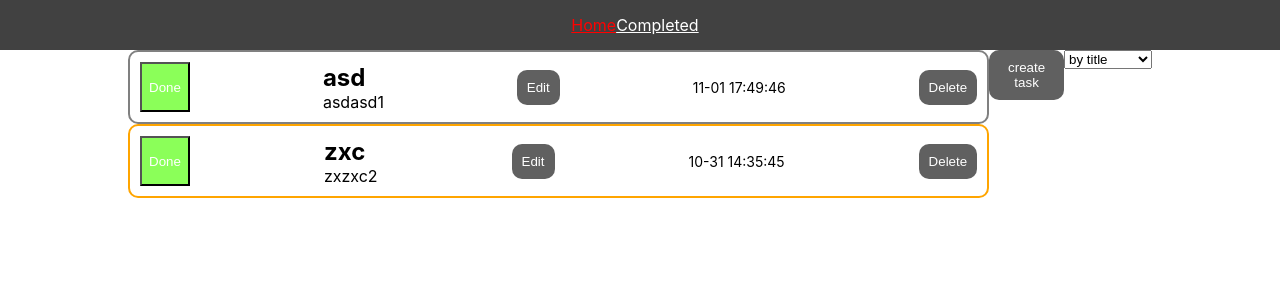
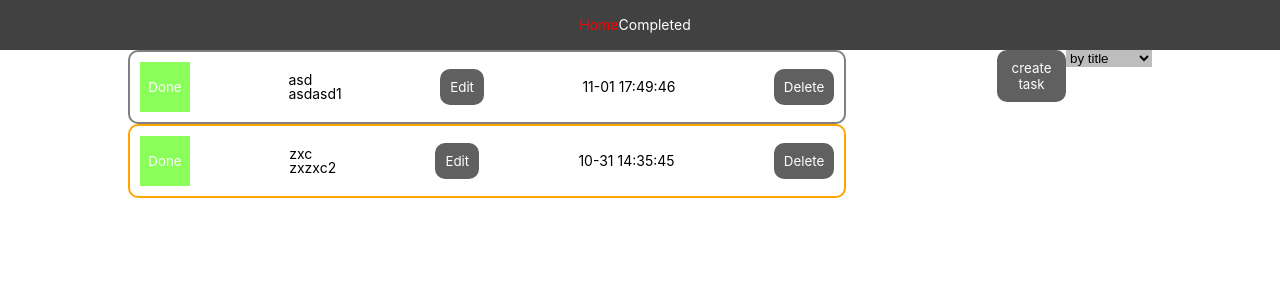
Before and after one commit to ib1zza/todo-typescript, a React (Create React App) app: page /home in a window 1280 px wide. Shown: the top 300 px of the page. Built offline with nearby package versions, Linux system fonts and the light colour scheme.

Commit message:
before adding font awesome

```diff
--- a/src/App.tsx
+++ b/src/App.tsx
@@ -1,6 +1,7 @@
 import React from "react";
 import { Routes, Route } from "react-router-dom";
 import "./App.css";
+import "./nullstyle.css";
 import HomePage from "./pages/HomePage";
 import Navigation from "./components/Navigation";
 import CompletedPage from "./pages/CompletedPage";
--- /dev/null
+++ b/src/UI/SearchBar.tsx
@@ -0,0 +1,12 @@
+import React from "react";
+import s from "../css/SearchBar.module.css";
+
+const SearchBar = () => {
+  return (
+    <div className={s.searchBar}>
+      <input />
+    </div>
+  );
+};
+
+export default SearchBar;
--- /dev/null
+++ b/src/UI/Select.tsx
@@ -0,0 +1,16 @@
+import React from "react";
+import s from "../css/Select.module.css";
+interface SelectProps {
+  children?: React.ReactNode;
+  params?: any[];
+  [x: string]: any;
+}
+const Select: React.FC<SelectProps> = ({ children, ...params }) => {
+  return (
+    <select className={s.select} {...params}>
+      {children}
+    </select>
+  );
+};
+
+export default Select;
--- a/src/components/CreateTaskForm.tsx
+++ b/src/components/CreateTaskForm.tsx
@@ -23,8 +23,8 @@ const CreateTaskForm: React.FC<CreateTaskFormProps> = ({ hideF }) => {
     priority: 4,
   });
   //функция проверяет записано ли чтото в заголовке нового туду и если да, то отправляет запрос на создание нового туду, а также вызывает перерисовку списка для его корректного отображения.
-  const check = (e: React.FormEvent) => {
-    e.preventDefault();
+  const check = (e?: React.FormEvent) => {
+    if (e) e.preventDefault();
     if (state.title.trim()) {
       dispatch(
         createTodo({
@@ -35,13 +35,12 @@ const CreateTaskForm: React.FC<CreateTaskFormProps> = ({ hideF }) => {
           priority: state.priority,
         })
       );
-      console.log(state.priority);
       setState({
         title: "",
         description: "",
         priority: 0,
       });
-      dispatch(filterTodo("current"));
+      dispatch(filterTodo());
       hideF();
     }
   };
@@ -56,6 +55,9 @@ const CreateTaskForm: React.FC<CreateTaskFormProps> = ({ hideF }) => {
           setState((state) => {
             return { ...state, title: e.target.value };
           })
+        }
+        onKeyDown={(e: React.KeyboardEvent<HTMLInputElement>) =>
+          e.key === "Enter" ? check() : null
         }
       />
       <input
--- a/src/components/SortSelect.tsx
+++ b/src/components/SortSelect.tsx
@@ -1,27 +1,28 @@
-import React, { useEffect, useState } from "react";
-import { useAppDispatch } from "../hooks/hooks";
+import React, { useEffect } from "react";
+import { useAppDispatch, useAppSelector } from "../hooks/hooks";
 import { filterTodo } from "../store/reducers/TodoSlice";
+import Select from "../UI/Select";
 
 const SortSelect = () => {
   const dispatch = useAppDispatch();
-  const [sort, setSort] = useState("title");
+  const sort = useAppSelector((state) => state.todo.currentSort);
 
   useEffect(() => {
     dispatch(filterTodo(sort));
-  }, [sort]);
+  });
 
   return (
-    <select
+    <Select
       value={sort}
       onChange={(e: React.ChangeEvent<HTMLSelectElement>) => {
-        setSort(e.target.value);
+        dispatch(filterTodo(e.target.value));
       }}
     >
       <option value={"title"}>by title</option>
       <option value={"dateOfCreation"}>by date</option>
       <option value={"dateOfCreation_reverse"}>by date rev</option>
       <option value={"priority"}>priority</option>
-    </select>
+    </Select>
   );
 };
 
--- a/src/components/TodoItem.tsx
+++ b/src/components/TodoItem.tsx
@@ -1,10 +1,10 @@
-import React, { useEffect, useRef, useState } from "react";
+import React, { useState } from "react";
 import { useAppDispatch } from "../hooks/hooks";
 import s from "../css/TodoItem.module.css";
 import Button from "../UI/Button";
 import { completeTodo, deleteTodo } from "../store/reducers/TodoSlice";
 import EditForm from "./EditForm";
-import { Todo, TodoCompleted } from "../types";
+import { Todo } from "../types";
 
 interface TodoItemProps {
   todo: Todo;
--- a/src/components/TodoList.tsx
+++ b/src/components/TodoList.tsx
@@ -1,15 +1,20 @@
 import * as React from "react";
 import TodoItem from "./TodoItem";
 import s from "../css/TodoList.module.css";
-import { Todo, TodoCompleted } from "../types";
+import { Todo } from "../types";
 import TodoItemCompleted from "./TodoItemCompleted";
+import { useState } from "react";
+import SearchBar from "../UI/SearchBar";
 
 interface TodoListProps {
   todos: Array<Todo>;
 }
 
 const TodoList: React.FC<TodoListProps> = ({ todos }) => {
+  const [searchQuery, setSearchQuery] = useState("");
+
   return (
+    <>
       <div className={s.todolistContainer}>
         {todos.length ? null : "no todos found"}
         {todos.map((el) =>
@@ -20,6 +25,9 @@ const TodoList: React.FC<TodoListProps> = ({ todos }) => {
           )
         )}
       </div>
+
+      <SearchBar />
+    </>
   );
 };
 
--- /dev/null
+++ b/src/css/SearchBar.module.css
@@ -0,0 +1,11 @@
+.searchBar {
+    display: flex;
+    border-radius: 5px;
+    min-height: 30px;
+    background-color: #e1e1e1;
+    min-width: 70px;
+}
+
+.searchBar:hover {
+    background-color: white;
+}
--- /dev/null
+++ b/src/css/Select.module.css
@@ -0,0 +1,3 @@
+.select {
+    background-color: #bdbdbd;
+}
--- /dev/null
+++ b/src/nullstyle.css
@@ -0,0 +1,37 @@
+*{
+    padding: 0;
+    margin: 0;
+    border: 0;
+}
+*,*:before,*:after{
+    -moz-box-sizing: border-box;
+    -webkit-box-sizing: border-box;
+    box-sizing: border-box;
+}
+:focus,:active{outline: none;}
+a:focus,a:active{outline: none;}
+
+nav,footer,header,aside{display: block;}
+
+html,body{
+    height: 100%;
+    width: 100%;
+    font-size: 100%;
+    line-height: 1;
+    font-size: 14px;
+    -ms-text-size-adjust: 100%;
+    -moz-text-size-adjust: 100%;
+    -webkit-text-size-adjust: 100%;
+}
+input,button,textarea{font-family:inherit;}
+
+input::-ms-clear{display: none;}
+button{cursor: pointer;}
+button::-moz-focus-inner {padding:0;border:0;}
+a, a:visited{text-decoration: none;}
+a:hover{text-decoration: none;}
+ul li{list-style: none;}
+img{vertical-align: top;}
+
+h1,h2,h3,h4,h5,h6{font-size:inherit;font-weight: 400;}
+/*--------------------*/
--- a/src/pages/CompletedPage.tsx
+++ b/src/pages/CompletedPage.tsx
@@ -1,5 +1,5 @@
 import TodoList from "../components/TodoList";
-import React, { useEffect } from "react";
+import React from "react";
 import { useAppSelector } from "../hooks/hooks";
 import Wrapper from "../UI/Wrapper";
 
--- a/src/store/reducers/TodoSlice.tsx
+++ b/src/store/reducers/TodoSlice.tsx
@@ -6,7 +6,7 @@ type Todo = {
   description?: string;
   priority: number;
   dateOfCreation: string;
-  isCompleted?: boolean;
+  // isCompleted?: boolean;
   dateOfCompletion?: string;
 };
 
@@ -74,9 +74,8 @@ const TodoSlice = createSlice({
       const elIndex = state.list.findIndex((el) => el.id === action.payload.id);
       state.list[elIndex] = edited;
     },
-    filterTodo: (state, action: PayloadAction<string>) => {
-      state.currentSort =
-        action.payload === "current" ? state.currentSort : action.payload;
+    filterTodo: (state, action: PayloadAction<string | undefined>) => {
+      if (action.payload) state.currentSort = action.payload;
 
       switch (state.currentSort) {
         case "dateOfCreation":
@@ -84,21 +83,17 @@ const TodoSlice = createSlice({
             (a, b) =>
               Date.parse(b.dateOfCreation) - Date.parse(a.dateOfCreation)
           );
-          console.log("filtered by date");
           return;
-
         case "dateOfCreation_reverse":
           state.list.sort(
             (a, b) =>
               Date.parse(a.dateOfCreation) - Date.parse(b.dateOfCreation)
           );
-          console.log("filtered by date reversed");
           return;
         case "title":
           state.list.sort((a, b) =>
             a.title.toLowerCase() < b.title.toLowerCase() ? -1 : 1
           );
-          console.log("filtered by title");
           return;
         case "priority":
           state.list.sort((a, b) => a.priority - b.priority);
```
Lines whose indentation alone changed are shown as unchanged.
